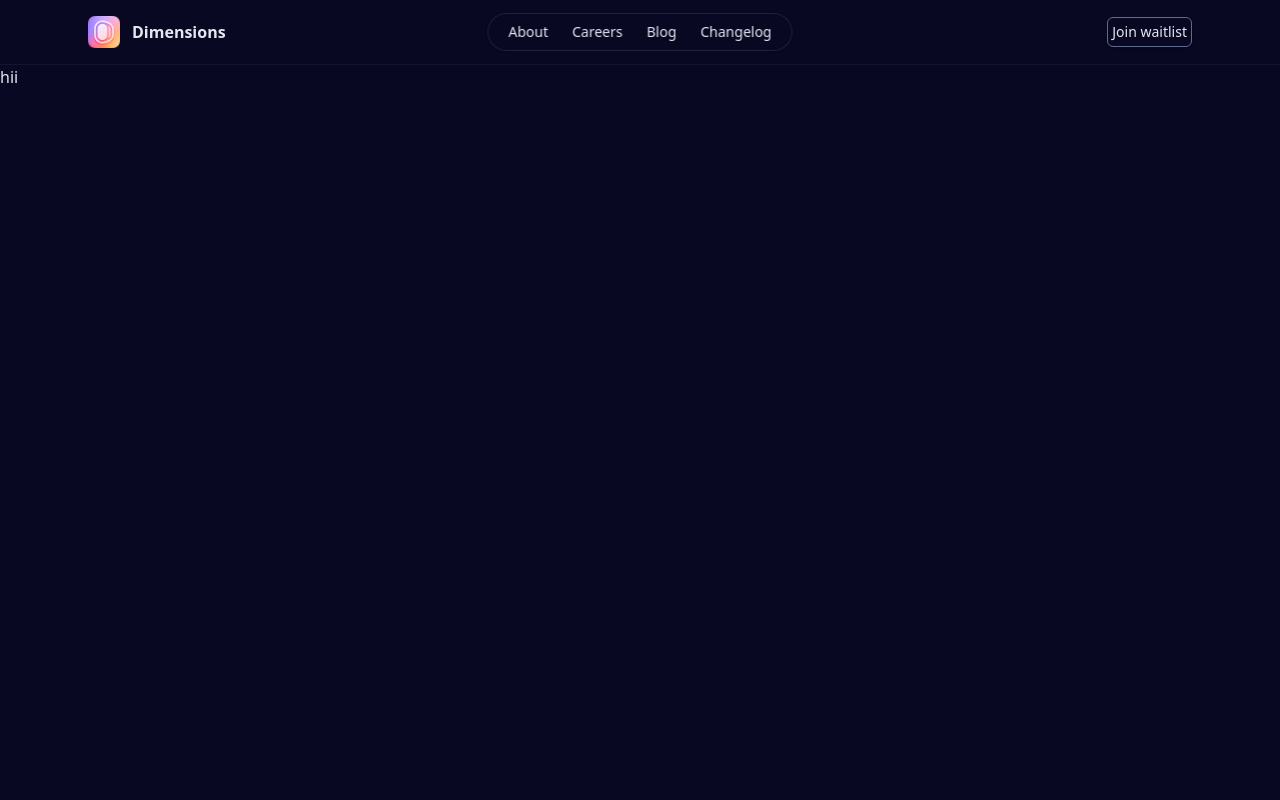
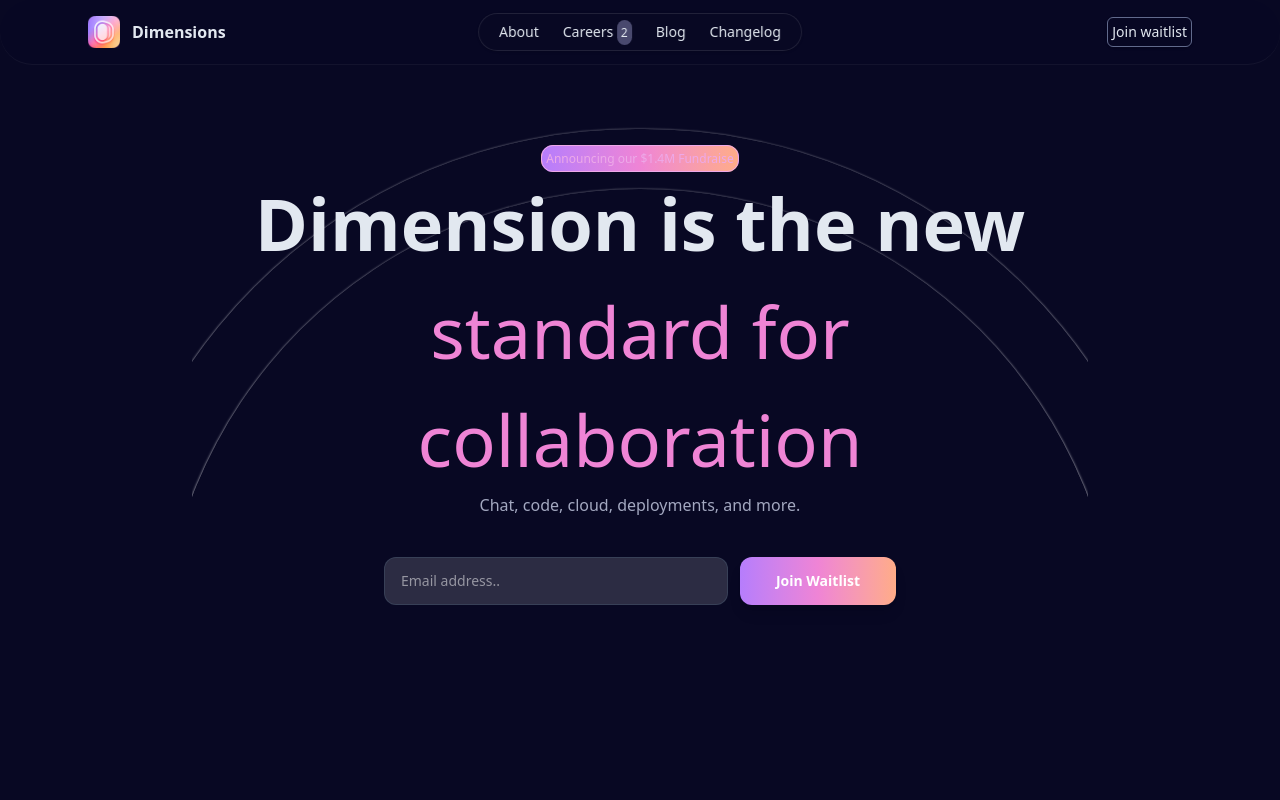
Before and after one commit to we-shaurya-s001/html-assignment, a plain HTML site: page index.html in a window 1280 px wide. Drawn offline with nearby package versions, Linux system fonts and the light colour scheme.

Commit message:
added the hero section the round objects and the email field

```diff
--- a/index.html
+++ b/index.html
@@ -17,7 +17,7 @@
   </head>
   <body class="relative bg-[#080823] min-h-screen overflow-x-hidden font-sans text-slate-200 antialised">
     <nav>
-    <div class="sticky top-0 z-50 border-b border-white/5 bg-[#080823]/80 background-blur-12">
+    <div class="sticky top-0 font-sans text-sans z-50 border-b border-white/5 bg-[#080823]/80 rounded-full bg-gradient-to-x from-[#080823] via-[#49496E] to-[#080823]">
         <div class="relative  mx-auto flex max-w-6xl items-center justify-between px-6 py-4">
             <a href="#" class="relative z-10 flex items-center gap-3">
               <img src="./nav-img.png" class="w-8 h-8 object-fit">
@@ -26,7 +26,7 @@
             <div class="absolute left-1/2 top-1/2 z-10  -translate-x-1/2 -translate-y-1/2 sm-block">
                 <div class="flex items-center gap-6 rounded-full border border-white/10 bg-[#080823] px-5 py-2 text-sm shadow-sm backdrop-blur-sm">
                     <a href="#" class="transitions-colors hoverLtext-sky-200">About</a>
-                    <a href="#" class="transitions-colors hoverLtext-sky-200">Careers</a>
+                    <a href="#" class="transitions-colors hoverLtext-sky-200">Careers <span class="rounded-full text-xs p-1 bg-[#49496E]">2</span></a>
                     <a href="#" class="transitions-colors hoverLtext-sky-200">Blog</a>
                     <a href="#" class="transitions-colors hoverLtext-sky-200">Changelog</a>
         </div>
@@ -38,9 +38,46 @@
     </div>
   </nav>
 
-  <section>
-    hii
+ <main class="relative z-10">
+  <section class="relative mx-auto max-w-4xl overflow-x-hidden px-6 pb-16 pt-14 text-center md:pt-20">
+    <div class="pointers-event-none absolute inset-0 z-[-50] overflow-hidden" aria-hidden="true">
+
+
+      <div class="absolute bottom-0 left-1/2 -z-50 h-[min(135vh,68rem)] w-[max(135vh,68rem)] -translate-x-1/2 translate-y-1/2 rounded-full shadow shadow-300 shadow-white bg-gradient-to-x from-[#080823] via-[#49496E] to-[#080823]"></div>
+      <div class="absolute bottom-0 left-1/2 z-50 h-[min(120vh,60rem)] w-[max(120vh,60rem)] -translate-x-1/2 translate-y-1/2 rounded-full shadow shadow-white  bg-gradient-to-x from-[#080823] via-[#49496E] to-[#080823]"></div>
+      <div class="absolute bottom-0 left-1/2 z-50 h-[min(110vh,50rem)] w-[max(110vh,50rem)] -translate-x-1/2 translate-y-1/2 rounded-full shadow-white bg-gradient-to-t from-[#09092A00] via-[#09092A00] to-[#09092A00]"></div>
+      <div class="absolute bottom-0 left-1/2 z-50 h-[min(90vh,40rem)] w-[max(90vh,40rem)] -translate-x-1/2 translate-y-1/2 rounded-full shadow-white bg-gradient-to-t from-[#09092A00] via-[#09092A00] to-[#09092A00]"></div>
+    </div>
+    <div>
+      <span class="text-[#EDA9E8] border-1 p-1 text-xs rounded-xl bg-gradient-to-r from-[#B67DFC] via-[#EF84D5] to-[#FFAC87]">Announcing our $1.4M Fundraise</span>
+      <div class="text-[72px] font-semibold">Dimension is the new</div>
+      <div class="text-[72px] text-[#EF84D5] ">standard for collaboration</div>
+      <div class="text-[#A3A8C0]">Chat, code, cloud, deployments, and more.</div>
+      </div>
+
+      <form id="waitist" class="mx-auto mt-10 flex max-w-lg flex-col gap-3 sm:flex-row sm:items-stretch" action="#" method="post"
+      >
+    <label class="sr-only">Email Address</label>
+    <input
+    id="email"
+    name="email"
+    type="email"
+    autocomplete=""
+    placeholder="Email address.."
+    class="min-h-12 flex-1 rounded-xl border border-slate-600/50 bg-[#2C2C43] px-4 text-sm text-white"
+    >
+    <button
+    class="min-h-12 shrink-0 border-black text-white rounded-xl px-9 text-sm font-semibold text-fuchsia-800 shadow-lg bg-gradient-to-r from-[#B67DFC] via-[#EF84D5] to-[#FFAC87]"
+    >
+Join Waitlist
+    </button>
+
+    </form>
+
   </section>
+ </main>
+
+
 
 
   </body>
```
